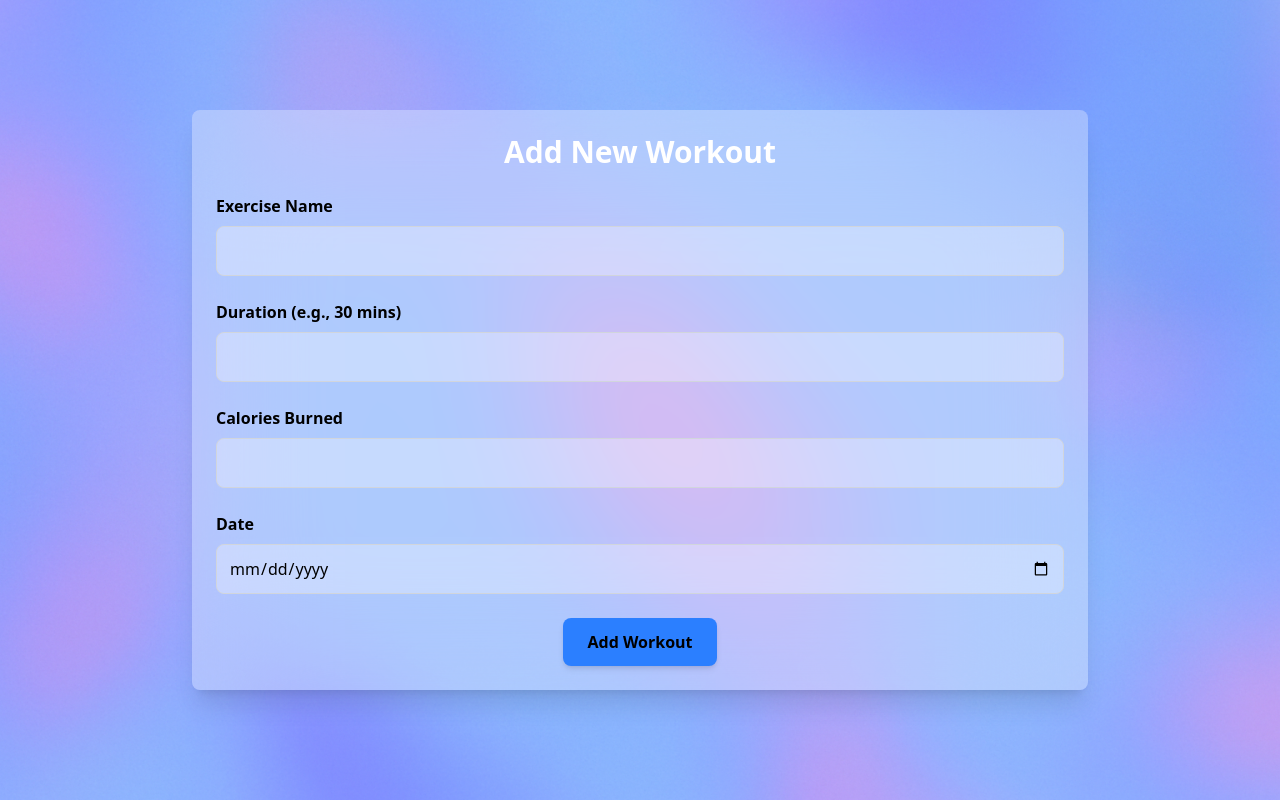
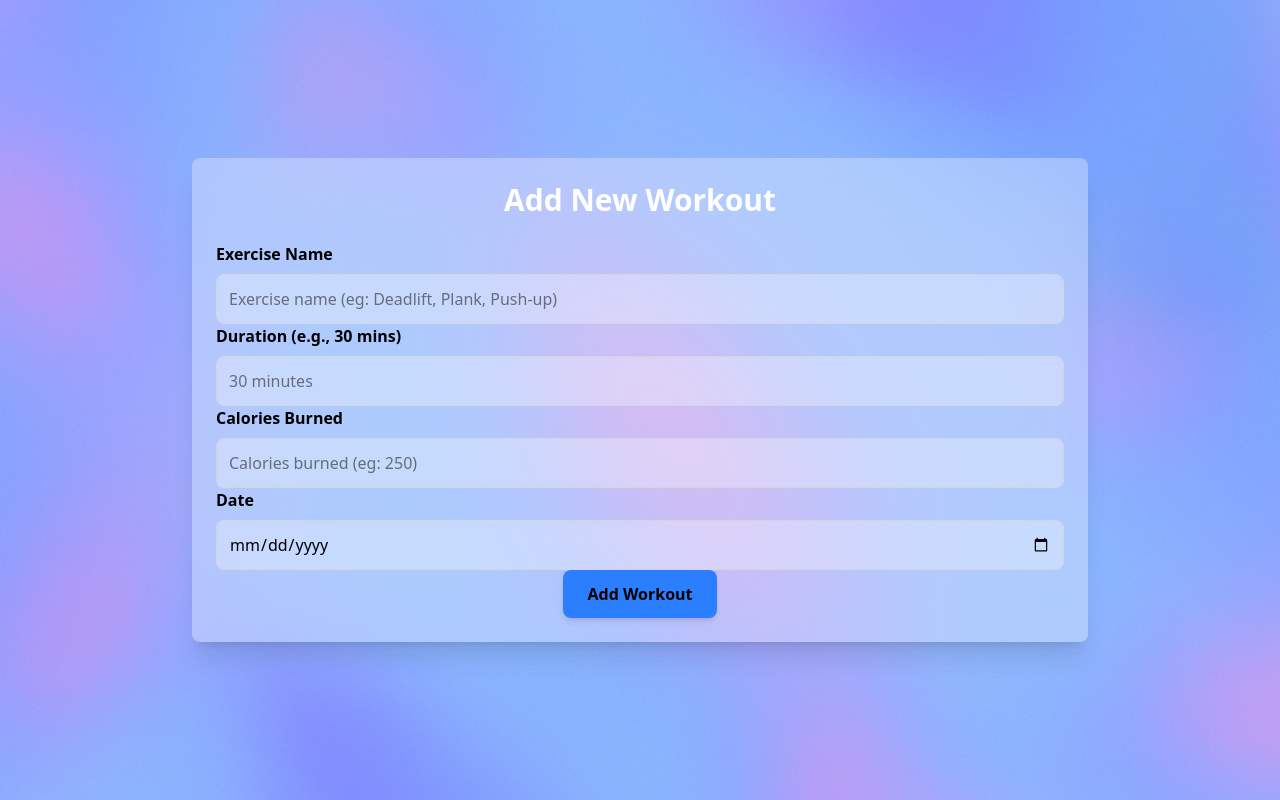
Before and after one commit to mamsky/Gamified-Fitness-Tracker, a Next.js app in the folder frontend/: page /workouts/create in a window 1280 px wide. Built offline with nearby package versions, Linux system fonts and the light colour scheme.

Commit message:
Feat: Slicing Workout

```diff
--- a/frontend/src/app/workouts/create/page.tsx
+++ b/frontend/src/app/workouts/create/page.tsx
@@ -1,14 +1,6 @@
 "use client";
-import { useState } from "react";
 
 const CreateWorkout = () => {
-  const [exerciseName, setExerciseName] = useState("");
-  const [duration, setDuration] = useState("");
-  const [caloriesBurned, setCaloriesBurned] = useState("");
-  const [date, setDate] = useState("");
-
-  const handleSubmit = () => {};
-
   return (
     <div
       className="bg-cover bg-center min-h-screen flex p-2 justify-center items-center text-black"
@@ -19,7 +11,6 @@ const CreateWorkout = () => {
           Add New Workout
         </div>
 
-        <form onSubmit={handleSubmit} className="space-y-6">
         <div>
           <label htmlFor="exerciseName" className=" font-semibold">
             Exercise Name
@@ -27,8 +18,7 @@ const CreateWorkout = () => {
           <input
             type="text"
             id="exerciseName"
-              value={exerciseName}
-              onChange={(e) => setExerciseName(e.target.value)}
+            placeholder="Exercise name (eg: Deadlift, Plank, Push-up)"
             className="w-full mt-2 p-3 rounded-lg bg-white/30 bg-opacity-20  border border-gray-300 focus:outline-none focus:ring-2 focus:ring-blue-500"
           />
         </div>
@@ -40,8 +30,7 @@ const CreateWorkout = () => {
           <input
             type="number"
             id="duration"
-              value={duration}
-              onChange={(e) => setDuration(e.target.value)}
+            placeholder="30 minutes"
             className="w-full mt-2 p-3 rounded-lg bg-white/30 bg-opacity-20  border border-gray-300 focus:outline-none focus:ring-2 focus:ring-blue-500"
           />
         </div>
@@ -53,8 +42,7 @@ const CreateWorkout = () => {
           <input
             type="number"
             id="caloriesBurned"
-              value={caloriesBurned}
-              onChange={(e) => setCaloriesBurned(e.target.value)}
+            placeholder="Calories burned (eg: 250)"
             className="w-full mt-2 p-3 rounded-lg bg-white/30 bg-opacity-20  border border-gray-300 focus:outline-none focus:ring-2 focus:ring-blue-500"
           />
         </div>
@@ -66,8 +54,6 @@ const CreateWorkout = () => {
           <input
             type="date"
             id="date"
-              value={date}
-              onChange={(e) => setDate(e.target.value)}
             className="w-full mt-2 p-3 rounded-lg bg-white/30 bg-opacity-20  border border-gray-300 focus:outline-none focus:ring-2 focus:ring-blue-500"
           />
         </div>
@@ -80,7 +66,6 @@ const CreateWorkout = () => {
             Add Workout
           </button>
         </div>
-        </form>
       </div>
     </div>
   );
--- a/frontend/src/app/workouts/page.tsx
+++ b/frontend/src/app/workouts/page.tsx
@@ -43,20 +43,7 @@ const WorkoutsPage = () => {
       <div className="max-w-4xl w-full p-6 bg-white/30 bg-opacity-10 backdrop-blur-3xl rounded-lg shadow-xl">
         <div className="flex justify-between ">
           <Link href={"/dashboard"} className="h-8 w-8">
-            <svg
-              xmlns="http://www.w3.org/2000/svg"
-              fill="none"
-              viewBox="0 0 24 24"
-              stroke-width="1.5"
-              stroke="currentColor"
-              className="size-6"
-            >
-              <path
-                stroke-linecap="round"
-                stroke-linejoin="round"
-                d="M10.5 19.5 3 12m0 0 7.5-7.5M3 12h18"
-              />
-            </svg>
+            <img src="arrow.svg" alt="arrow left" />
           </Link>
           <div className="flex-1 text-white text-2xl sm:text-3xl font-bold mb-6 text-center">
             Workout History
```
Also changed, not shown: frontend/public/arrow.svg (added). Lines whose indentation alone changed are shown as unchanged.
